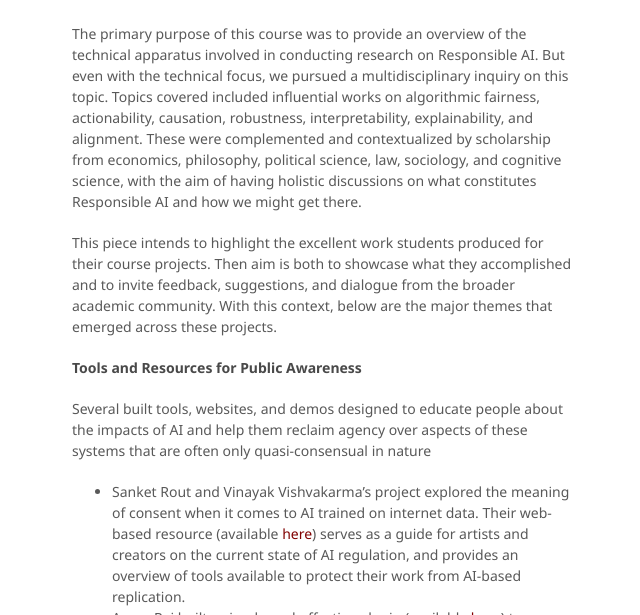
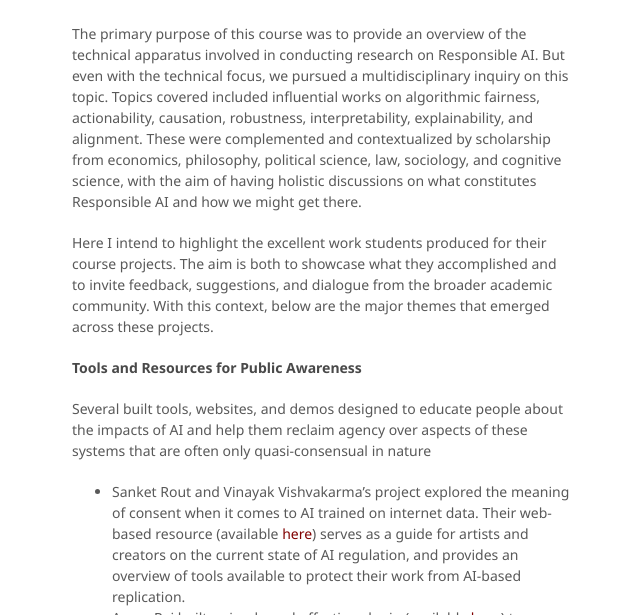
Before and after one commit to vijaykeswani/vijaykeswani.github.io, a Jekyll site: the page built from courses/col8381/projects/index.md, in a window 1280 px wide and 900 px high, cut to the strip 285-900 px from the top of the window. Shown: the whole strip, without its empty margins (498-1138 px from the left). Built offline with Jekyll 4.4.1, drawn with Linux system fonts in a browser that asks for light colours; nearby versions of some CDN libraries.

Commit message:
small content change

```diff
--- a/courses/col8381/projects/index.md
+++ b/courses/col8381/projects/index.md
@@ -8,7 +8,7 @@ The backdrop of this course is something very familiar to all of us. We are livi
 
 The primary purpose of this course was to provide an overview of the technical apparatus involved in conducting research on Responsible AI. But even with the technical focus, we pursued a multidisciplinary inquiry on this topic. Topics covered included influential works on algorithmic fairness, actionability, causation, robustness, interpretability, explainability, and alignment. These were complemented and contextualized by scholarship from economics, philosophy, political science, law, sociology, and cognitive science, with the aim of having holistic discussions on what constitutes Responsible AI and how we might get there.
 
-This piece intends to highlight the excellent work students produced for their course projects. Then aim is both to showcase what they accomplished and to invite feedback, suggestions, and dialogue from the broader academic community. With this context, below are the major themes that emerged across these projects.
+Here I intend to highlight the excellent work students produced for their course projects. The aim is both to showcase what they accomplished and to invite feedback, suggestions, and dialogue from the broader academic community. With this context, below are the major themes that emerged across these projects.
 
 #### Tools and Resources for Public Awareness
 Several built tools, websites, and demos designed to educate people about the impacts of AI and help them reclaim agency over aspects of these systems that are often only quasi-consensual in nature
```
